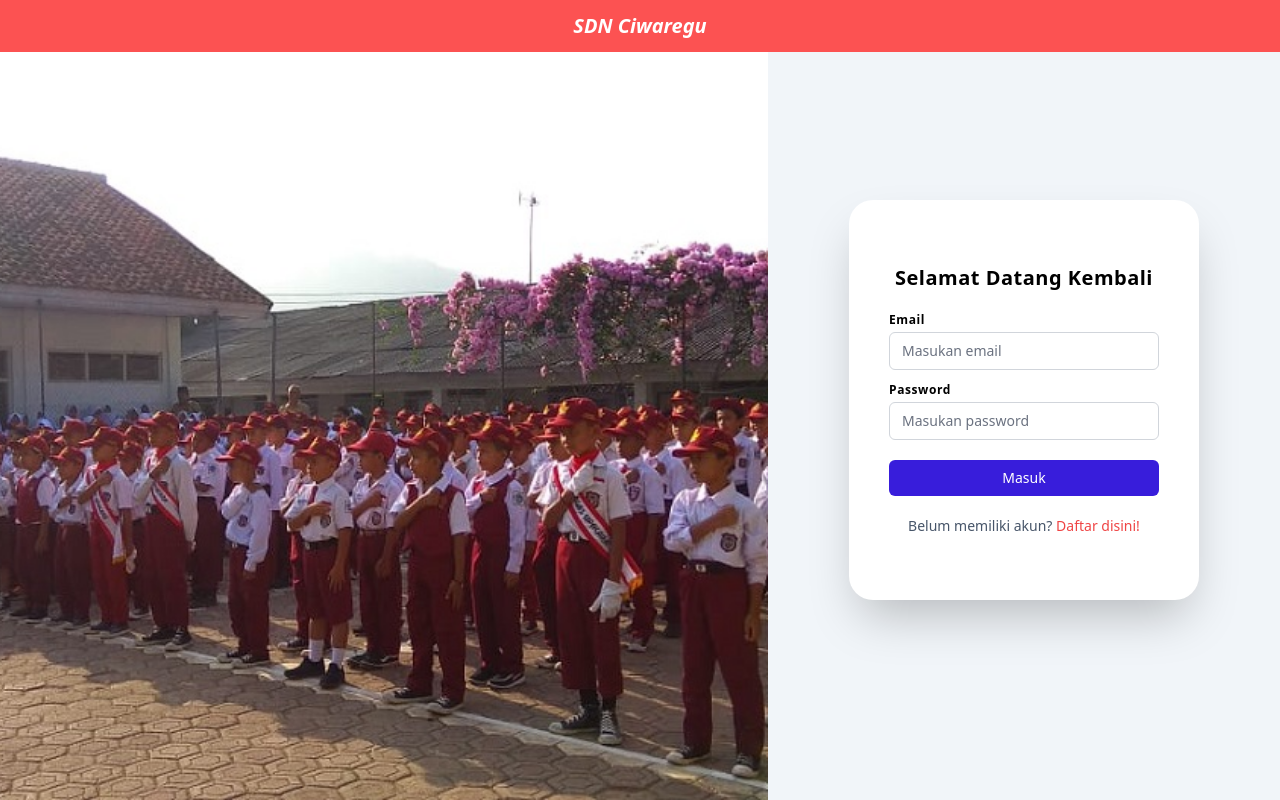
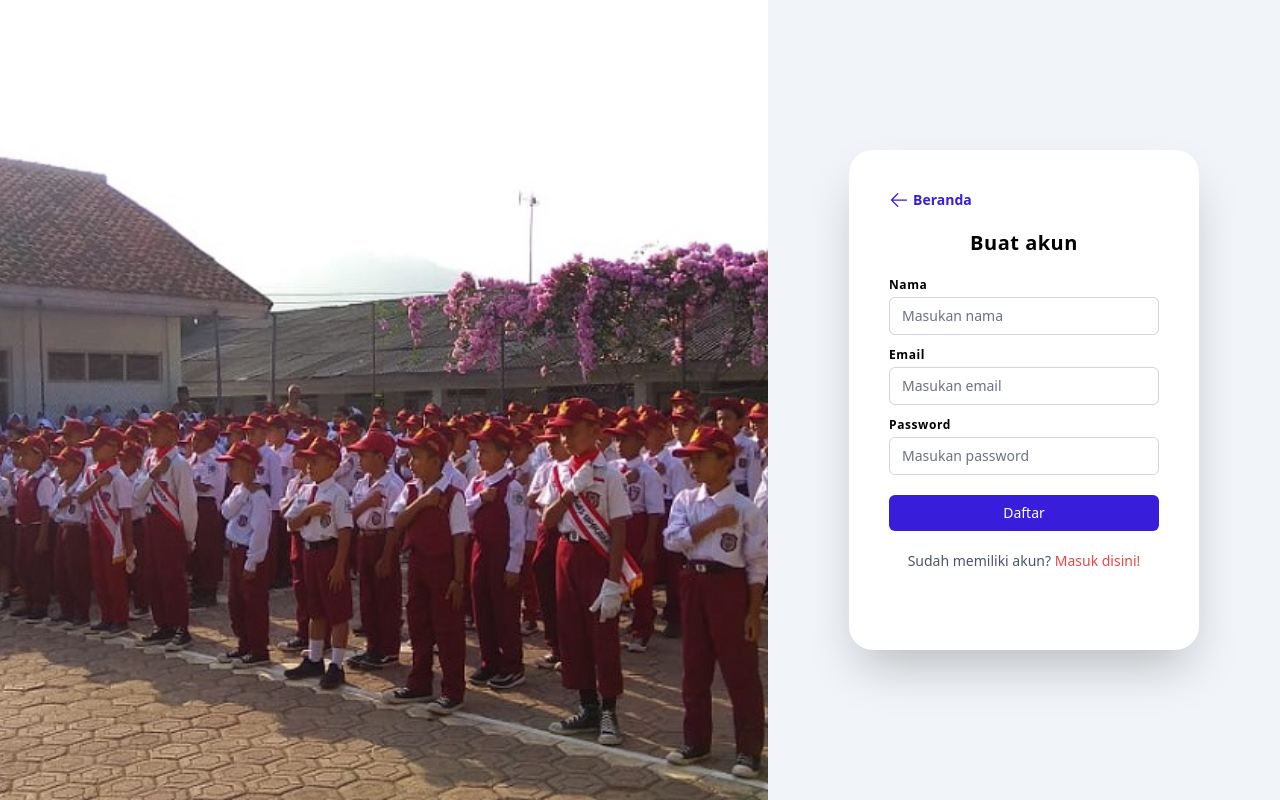
Before and after one commit to azarnuzy/sd-ciwaregu-1-fe, a Next.js app: page /register in a window 1280 px wide. Built offline with nearby package versions, Linux system fonts and the light colour scheme.

Commit message:
fix navigation link login register

```diff
--- a/package.json
+++ b/package.json
@@ -10,6 +10,7 @@
   },
   "dependencies": {
     "@headlessui/react": "^1.7.13",
+    "@heroicons/react": "^2.0.18",
     "@next/font": "13.2.3",
     "axios": "^1.3.5",
     "eslint": "8.35.0",
--- a/src/components/Login/LoginPage.jsx
+++ b/src/components/Login/LoginPage.jsx
@@ -2,13 +2,12 @@ import React from 'react'
 import Image from 'next/image'
 import content1 from '../../assets/images/content-1.jpg'
 import SecondNavbar from '../Navbar/SecondNavbar'
+import { ArrowLeftIcon } from '@heroicons/react/24/solid'
+import Link from 'next/link'
 
 export default function Login() {
   return (
     <>
-      <div className='absolute sm:hidden top-0 w-full'>
-        <SecondNavbar />
-      </div>
       <div className='w-full h-screen flex flex-row'>
         <div className='w-full md:w-3/5 md:block hidden h-full'>
           <Image
@@ -18,21 +17,19 @@ export default function Login() {
           />
         </div>
         <div className='w-full md:w-2/5 h-full bg-slate-100 flex justify-center items-center'>
-          <form className='bg-white shadow-2xl w-[350px] p-10 h-[500px] rounded-3xl flex flex-col justify-center items-center'>
-            <h3 className='text-xl font-bold tracking-wide mb-5'>Buat akun</h3>
-            <div className='w-full'>
-              <h6 className='text-xs font-semibold tracking-wider mb-1'>
-                Nama
-              </h6>
-              <input
-                type='text'
-                autoComplete='none'
-                required
-                className='block w-full py-2 px-3 border border-gray-300 placeholder-gray-500
-              text-gray-900 rounded-md mb-3 focus:outline-none focus:ring-gray-500 focus:border-gray-500 focus:z-10sm text-sm'
-                placeholder='Masukan nama'
-              />
+          <form className='relative bg-white shadow-2xl w-[350px] p-10 h-[400px] rounded-3xl flex flex-col justify-center items-center'>
+            <div className=' absolute left-10 top-7 text-sm flex gap-1 font-semibold text-origin-blue'>
+              <ArrowLeftIcon className='w-[20px] ' />
+              <Link
+                href={'/'}
+                className='font-bold'
+              >
+                Beranda
+              </Link>
             </div>
+            <h3 className='text-xl font-bold tracking-wide mb-5'>
+              Selamat Datang Kembali
+            </h3>
             <div className='w-full'>
               <h6 className='text-xs font-semibold tracking-wider mb-1'>
                 Email
@@ -64,15 +61,15 @@ export default function Login() {
                 className='w-full flex justify-center py-2 mt-2 text-sm rounded-md
             text-white bg-[#381DDB] hover:bg-[#281496] focus:outline-none focus:ring-2 focus:ring-offset-2 focus:ring-indigo-500'
               >
-                Daftar
+                Masuk
               </button>
               <p className='text-sm mt-5 text-slate-600'>
-                Sudah memiliki akun?{' '}
+                Belum memiliki akun?{' '}
                 <a
                   href='/register'
                   className='text-sm text-red-500'
                 >
-                  Masuk disini!
+                  Daftar disini!
                 </a>
               </p>
             </div>
--- a/src/components/Login/RegisterPage.jsx
+++ b/src/components/Login/RegisterPage.jsx
@@ -2,13 +2,12 @@ import React from 'react'
 import Image from 'next/image'
 import content1 from '../../assets/images/content-1.jpg'
 import SecondNavbar from '../Navbar/SecondNavbar'
+import { ArrowLeftIcon } from '@heroicons/react/24/solid'
+import Link from 'next/link'
 
 export default function Register() {
   return (
     <>
-      <div className='absolute top-0 w-full'>
-        <SecondNavbar />
-      </div>
       <div className='w-full h-screen flex flex-row'>
         <div className='w-full md:w-3/5 md:block hidden h-full'>
           <Image
@@ -17,11 +16,32 @@ export default function Register() {
           h-full'
           />
         </div>
+
         <div className='w-full md:w-2/5 h-full bg-slate-100 flex justify-center items-center'>
-          <form className='bg-white shadow-2xl w-[350px] p-10 h-[400px] rounded-3xl flex flex-col justify-center items-center'>
-            <h3 className='text-xl font-bold tracking-wide mb-5'>
-              Selamat Datang Kembali
-            </h3>
+          <form className='bg-white shadow-2xl w-[350px] p-10 h-[500px] rounded-3xl flex flex-col justify-center items-center relative'>
+            <div className=' absolute left-10 top-10 text-sm flex gap-1 font-semibold text-origin-blue'>
+              <ArrowLeftIcon className='w-[20px] ' />
+              <Link
+                href={'/'}
+                className='font-bold'
+              >
+                Beranda
+              </Link>
+            </div>
+            <h3 className='text-xl font-bold tracking-wide mb-5'>Buat akun</h3>
+            <div className='w-full'>
+              <h6 className='text-xs font-semibold tracking-wider mb-1'>
+                Nama
+              </h6>
+              <input
+                type='text'
+                autoComplete='none'
+                required
+                className='block w-full py-2 px-3 border border-gray-300 placeholder-gray-500
+              text-gray-900 rounded-md mb-3 focus:outline-none focus:ring-gray-500 focus:border-gray-500 focus:z-10sm text-sm'
+                placeholder='Masukan nama'
+              />
+            </div>
             <div className='w-full'>
               <h6 className='text-xs font-semibold tracking-wider mb-1'>
                 Email
@@ -53,15 +73,15 @@ export default function Register() {
                 className='w-full flex justify-center py-2 mt-2 text-sm rounded-md
             text-white bg-[#381DDB] hover:bg-[#281496] focus:outline-none focus:ring-2 focus:ring-offset-2 focus:ring-indigo-500'
               >
-                Masuk
+                Daftar
               </button>
               <p className='text-sm mt-5 text-slate-600'>
-                Belum memiliki akun?{' '}
+                Sudah memiliki akun?{' '}
                 <a
                   href='/login'
                   className='text-sm text-red-500'
                 >
-                  Daftar disini!
+                  Masuk disini!
                 </a>
               </p>
             </div>
--- a/src/components/Navbar/index.jsx
+++ b/src/components/Navbar/index.jsx
@@ -96,15 +96,21 @@ function Navbar() {
             <li>
               <Link href='/alur-ppdb'>alur ppdb</Link>
             </li>
-            <li className='text-white p-2 px-5 rounded bg-light-red px- text-sm'>
+            <li className='text-white p-2 px-5 rounded bg-origin-blue px- text-sm'>
               <Link href='/daftar-ppdb'>Daftar PPDB</Link>
             </li>
-            <li>
+            <li className='flex gap-2'>
               <a
                 href='/login'
                 className='bg-white p-2 px-5 rounded text-light-red px- text-sm'
               >
                 login
+              </a>
+              <a
+                href='/register'
+                className='bg-white p-2 px-5 rounded text-light-red px- text-sm'
+              >
+                register
               </a>
             </li>
           </ul>
--- a/src/pages/login/index.jsx
+++ b/src/pages/login/index.jsx
@@ -1,10 +1,10 @@
-import LoginPage from '@/components/Login/LoginPage'
+import Login from '@/components/Login/LoginPage'
+import RegisterPage from '@/components/Login/LoginPage'
 
-
-export default function Login() {
-    return (
-        <>
-            <LoginPage/>
-        </>
-    )
+export default function Register() {
+  return (
+    <>
+      <Login />
+    </>
+  )
 }
--- a/src/pages/register/index.jsx
+++ b/src/pages/register/index.jsx
@@ -1,9 +1,10 @@
-import RegisterPage from '@/components/Login/RegisterPage'
+import Register from '@/components/Login/RegisterPage'
+import LoginPage from '@/components/Login/RegisterPage'
 
-export default function Register() {
+export default function Login() {
   return (
     <>
-      <RegisterPage />
+      <Register />
     </>
   )
 }
```
Also changed, not shown: 1 other file (tests, documents, lock files or other folders).
